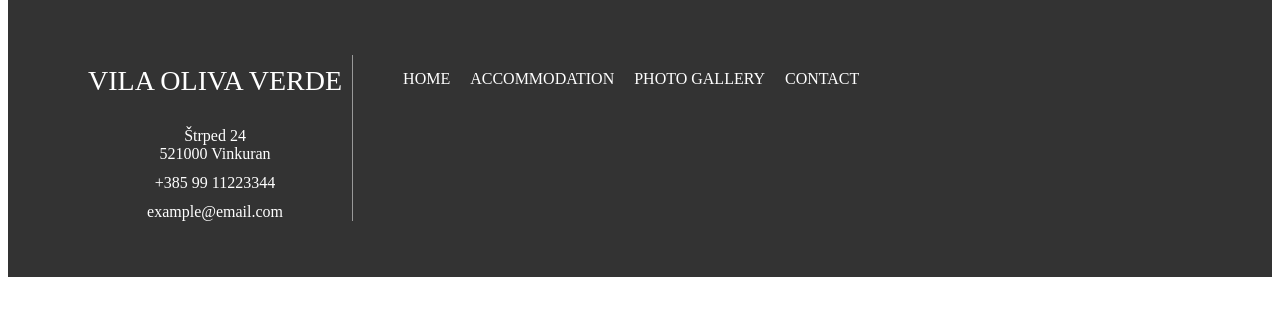
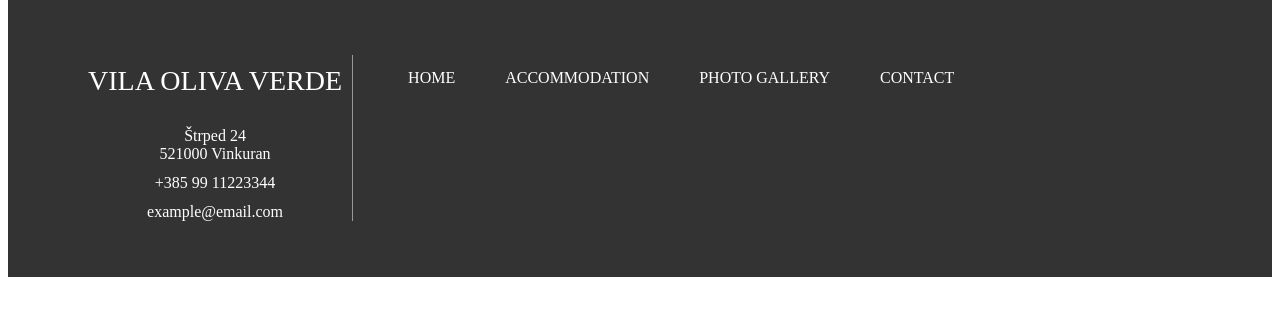
Before and after one commit to DujeV/HCI-lab-project, a Gatsby site: page / in a window 1280 px wide. Shown: the part 159-474 px from the top of the page. Built offline with nearby package versions, Linux system fonts and the light colour scheme; Gatsby itself is replaced by a stand-in of ours.

Commit message:
Adding NavigationBar to Footer

```diff
--- a/src/components/Footer/index.js
+++ b/src/components/Footer/index.js
@@ -1,7 +1,7 @@
 import React from "react"
 import styles from "./style.module.css"
 
-const navTabs = ["Home", "Accommodation", "Photo Gallery", "Contact"]
+import NavigationBar from "../NavigationBar"
 
 const Footer = () => (
   <footer className={styles.footer}>
@@ -12,11 +12,7 @@ const Footer = () => (
       <li className={styles.phone}>+385 99 11223344</li>
       <li>example@email.com</li>
     </ul>
-    <ul className={styles.navigation}>
-      {navTabs.map(tab => (
-        <li>{tab}</li>
-      ))}
-    </ul>
+    <NavigationBar useThisStyle="footer" />
   </footer>
 )
 
--- a/src/components/Footer/style.module.css
+++ b/src/components/Footer/style.module.css
@@ -24,21 +24,3 @@
 .phone {
   margin: 11px 0;
 }
-
-.navigation {
-  padding-top: 15px;
-  list-style: none;
-  display: flex;
-  text-transform: uppercase;
-}
-
-.navigation li {
-  margin: 0 10px;
-  font-size: 16px;
-  height: fit-content;
-}
-
-.navigation li:hover {
-  border-bottom: 1px solid white;
-  cursor: pointer;
-}
--- a/src/components/NavigationBar/index.js
+++ b/src/components/NavigationBar/index.js
@@ -1,11 +1,9 @@
 import React from "react"
-
+import { navs as navTabs } from "../../constants/const"
 import styles from "./style.module.css"
 
-const navTabs = ["Home", "Accommodation", "Photo Gallery", "Contact"]
-
-const NavigationBar = ({ activeTab }) => (
-  <nav className={styles.navigationBar}>
+const NavigationBar = ({ activeTab, useThisStyle }) => (
+  <nav className={styles[useThisStyle || "navigationBar"]}>
     {navTabs.map(tab => (
       <li className={tab === activeTab ? styles.active : ""}>{tab}</li>
     ))}
--- a/src/components/NavigationBar/style.module.css
+++ b/src/components/NavigationBar/style.module.css
@@ -23,3 +23,21 @@
 .navigationBar .active:hover {
   border-bottom: 2px solid black;
 }
+
+.footer {
+  margin: 30px;
+  list-style: none;
+  display: flex;
+  text-transform: uppercase;
+}
+
+.footer li {
+  margin: 0 25px;
+  font-size: 16px;
+  height: fit-content;
+}
+
+.footer li:hover {
+  border-bottom: 1px solid white;
+  cursor: pointer;
+}
--- /dev/null
+++ b/src/constants/const.js
@@ -0,0 +1 @@
+export const navs = ["Home", "Accommodation", "Photo Gallery", "Contact"]
```
